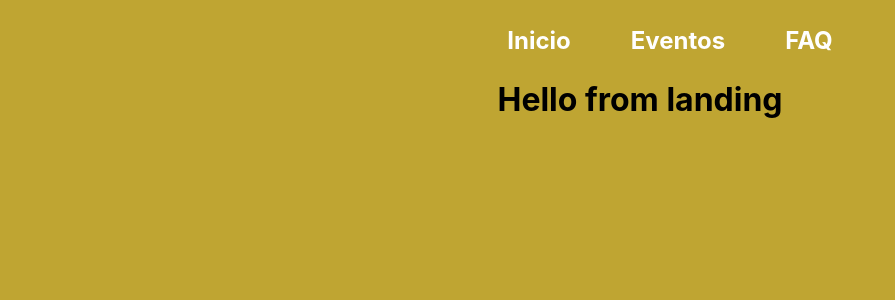
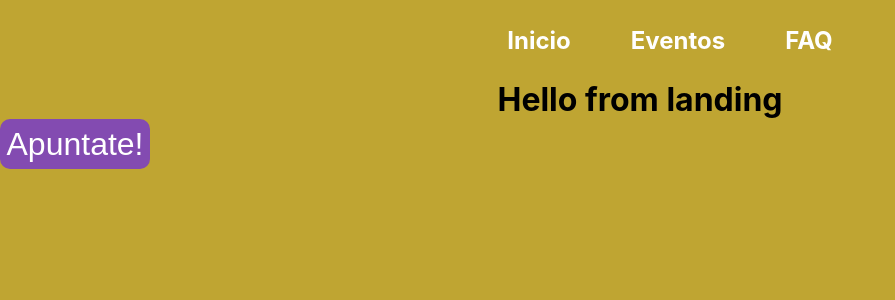
Before and after one commit to NemisIGuess/sylvinhos-festival, a React (Create React App) app: page / in a window 1280 px wide. Shown: the top 300 px of the page, without its empty margins (0-895 px from the left). Built offline with nearby package versions, Linux system fonts and the light colour scheme.

Commit message:
started working on the sign up button

```diff
--- a/src/Components/Landing/Landing.css
+++ b/src/Components/Landing/Landing.css
@@ -0,0 +1,10 @@
+.sign-up-btn {
+  width: 150px;
+  height: 50px;
+  border: none;
+  border-radius: 10px;
+  background-color: rgb(131, 75, 177);
+  color: white;
+  cursor: pointer;
+  font-size: 2em;
+}
--- a/src/Components/Landing/Landing.js
+++ b/src/Components/Landing/Landing.js
@@ -4,6 +4,7 @@ function Landing() {
   return (
     <div>
       <h1>Hello from landing</h1>
+      <button className="sign-up-btn">Apuntate!</button>
       {/* There should be a logo, a button to sign up for the festival and the poster with the events of the festival. Include a link to socials */}
     </div>
   );
```
